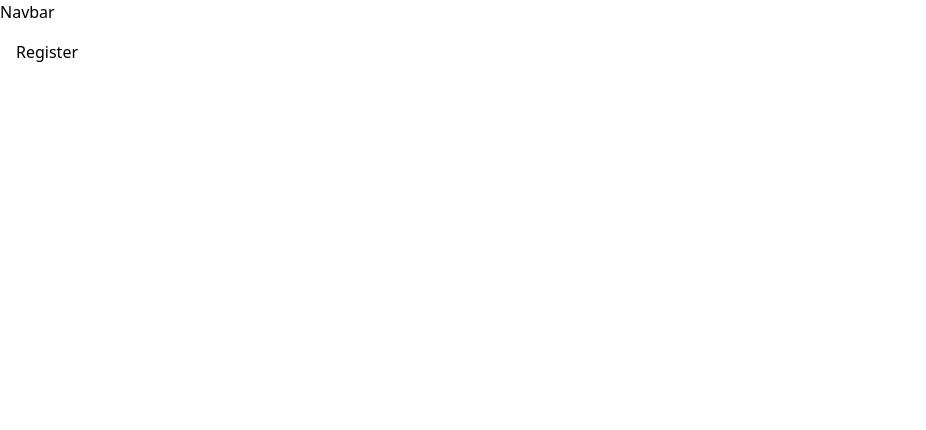
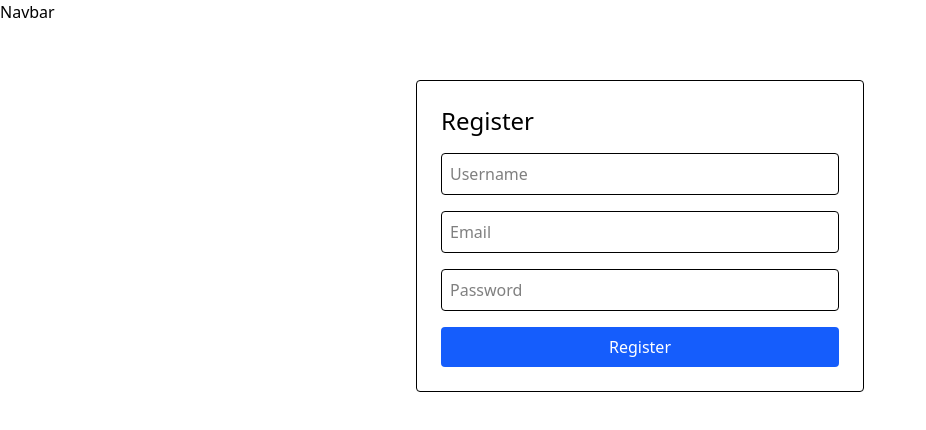
Before and after one commit to CodeCrux-VITAP/Community-Marketplace, a React (Vite) app in the folder frontend/: page /register in a window 1280 px wide. Shown: the top 430 px of the page, without its empty margins (0-926 px from the left). Built offline with nearby package versions, Linux system fonts and the light colour scheme.

Commit message:
created register page

```diff
--- a/frontend/src/pages/Register.jsx
+++ b/frontend/src/pages/Register.jsx
@@ -1,8 +1,42 @@
 import React from 'react'
+import { useContext } from 'react'
+import { AuthContext } from '../context/AuthContext'
+import { useNavigate } from 'react-router-dom'
+import { useState } from 'react'
+import axios from 'axios'
 
 const Register = () => {
+  const {login}= useContext(AuthContext)
+  const navigate= useNavigate()
+
+  const [formData, setFormData]= useState({username:"", email:'', password:''})
+  const [error, setError]= useState('')
+
+  const handleChange= e=> setFormData({...formData, [e.target.name]: e.target.value})
+
+  const handleSubmit= async e=>{
+    e.preventDefault();
+    setError('')
+    try{
+      const res= await axios.post(`${import.meta.env.VITE_BACKEND_URL}/auth/register`, formData)
+      login(res.data)
+      navigate('/')
+    }
+    catch(err){
+      setError(err.response?.data?.msg || 'Something went wrong!')
+    }
+  }
   return (
-    <div>Register</div>
+    <div className="max-w-md mx-auto mt-10 p-6 border rounded">
+      <h1 className="text-2xl mb-4">Register</h1>
+      {error && <p className='text-red-500'>{error}</p>}
+      <form onSubmit={handleSubmit} className='space-y-4'>
+        <input type="text" name='username' placeholder='Username' value={formData.username} onChange={handleChange} className='w-full p-2 border rounded' />
+        <input type='email' placeholder='Email' name='email' value={formData.email} onChange={handleChange} className='w-full p-2 border rounded' />
+        <input type='password' name='password' placeholder='Password' value={formData.password} onChange={handleChange} className='w-full p-2 border rounded' />
+        <button type='submit' className='w-full p-2 bg-blue-600 text-white rounded'>Register</button>
+      </form>
+    </div>
   )
 }
 
```
